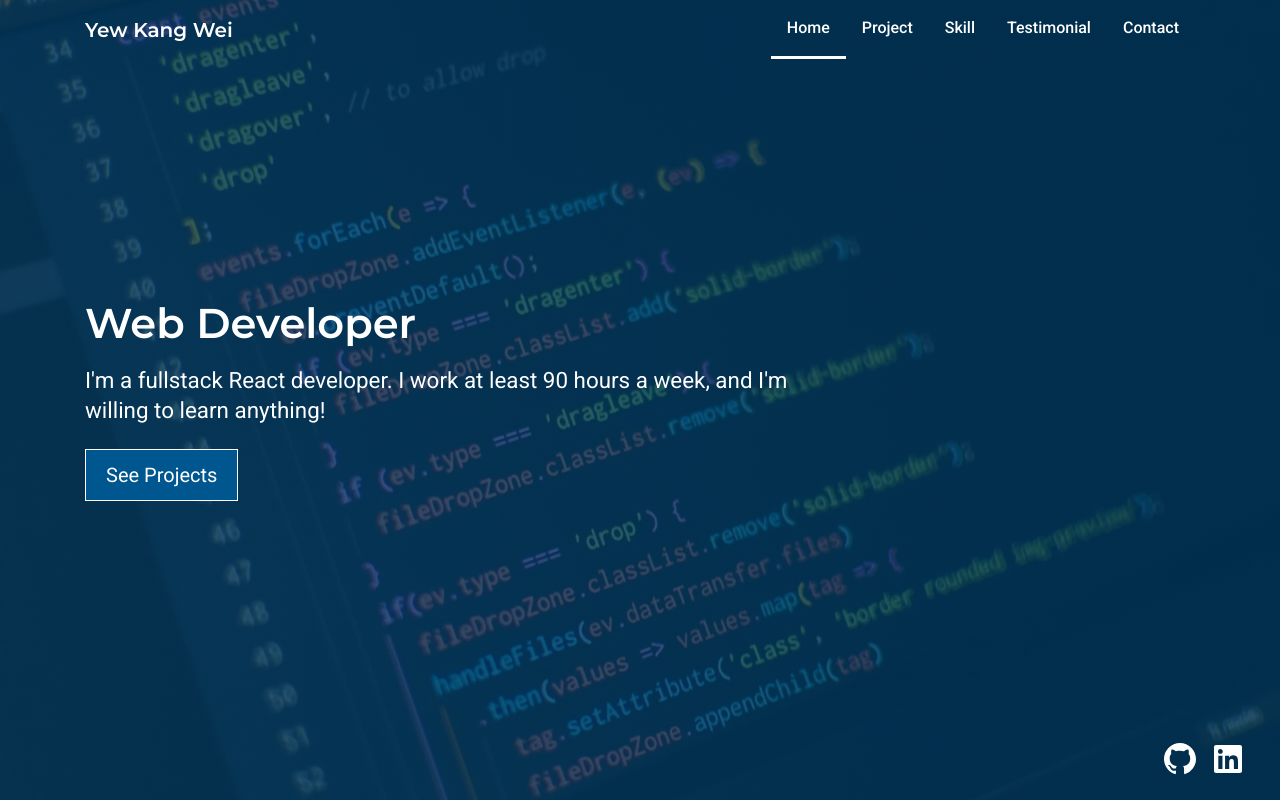
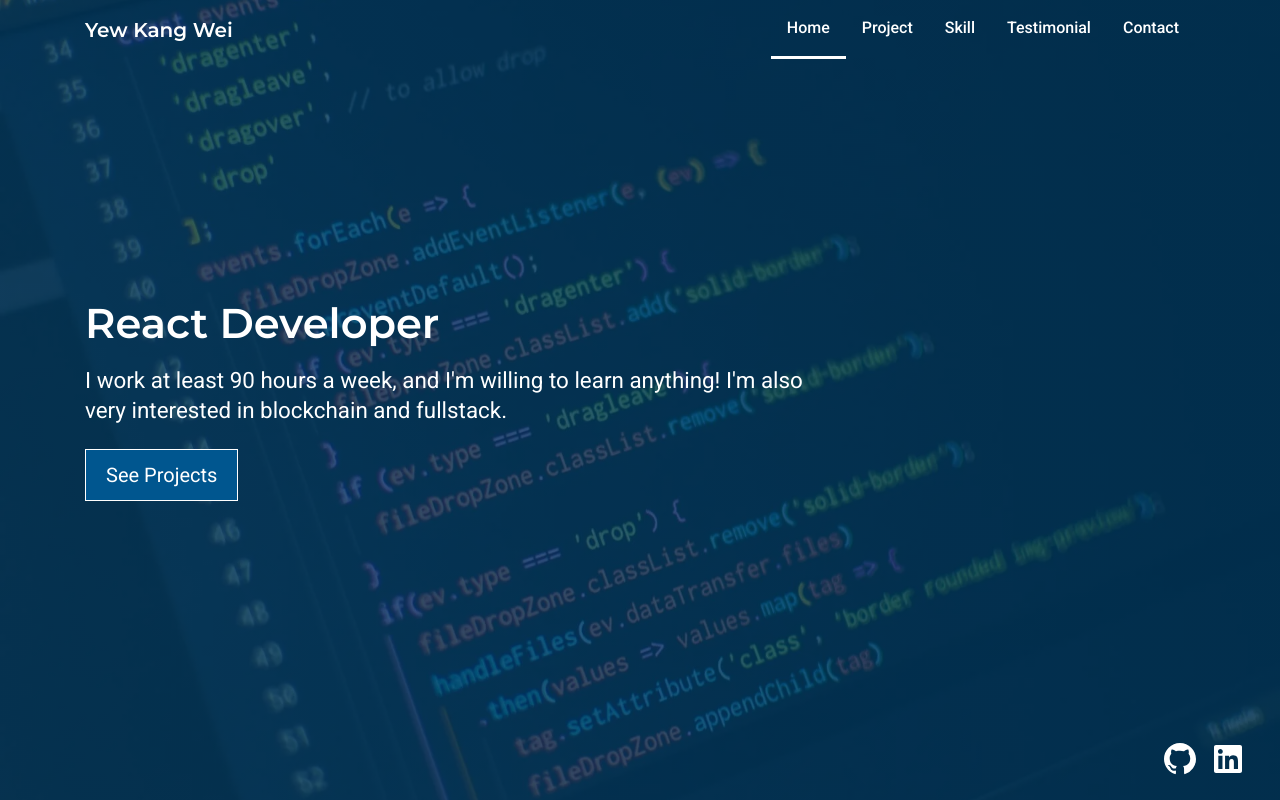
Before and after one commit to yewyewXD/portfolio-v2, a React (Create React App) app: page / in a window 1280 px wide. Shown: the top 800 px of the page. Built offline with nearby package versions, Linux system fonts and the light colour scheme.

Commit message:
udpate headline

```diff
--- a/src/components/section/Hero.jsx
+++ b/src/components/section/Hero.jsx
@@ -9,10 +9,10 @@ export default function Hero() {
         <div className="caption text-white" data-aos="fade-up">
           <div className="row">
             <div className="col-md-8 text-sm-left text-center">
-              <h1 className="caption-title text-white mb-3">Web Developer</h1>
+              <h1 className="caption-title text-white mb-3">React Developer</h1>
               <p className="caption-subtitle mb-4">
-                I'm a fullstack React developer. I work at least 90 hours a
-                week, and I'm willing to learn anything!
+                I work at least 90 hours a week, and I'm willing to learn
+                anything! I'm also very interested in blockchain and fullstack.
               </p>
               <a
                 className="btn btn-primary btn-lg cta overflow-hidden position-relative"
```
